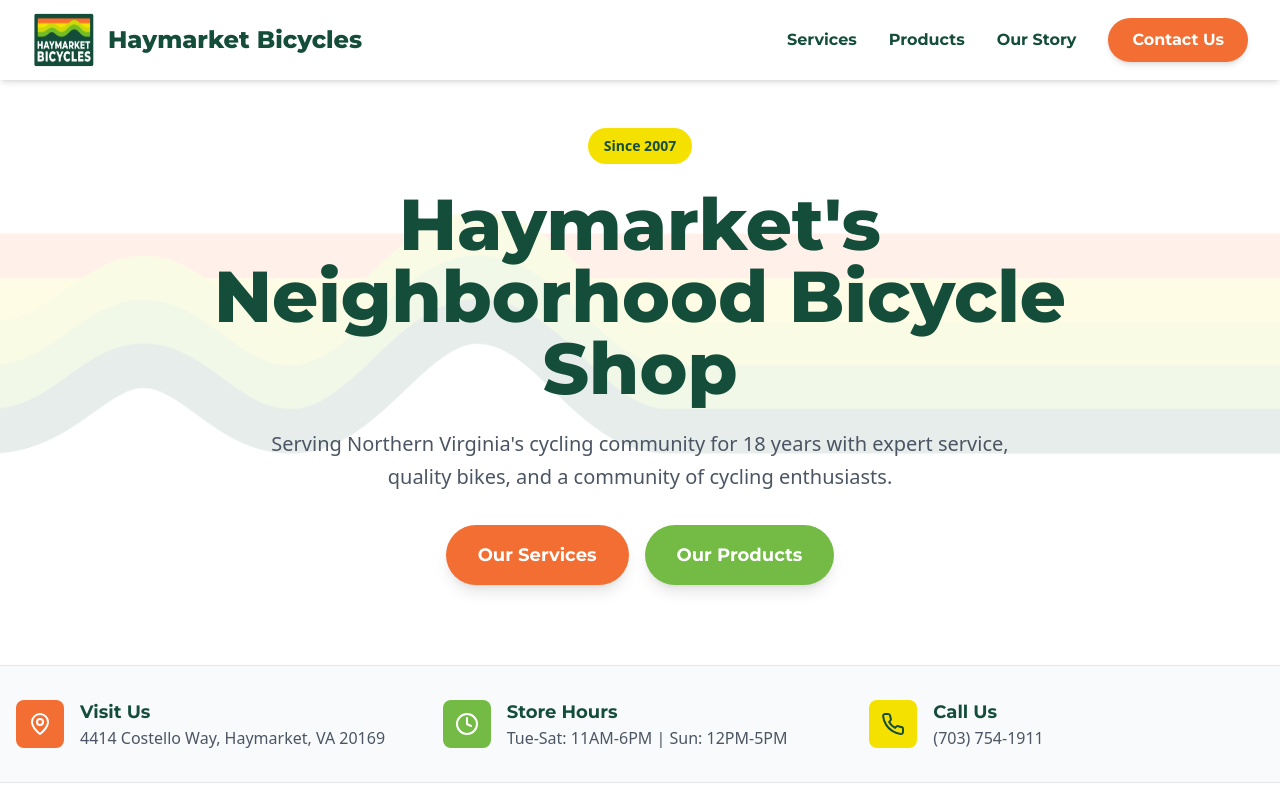
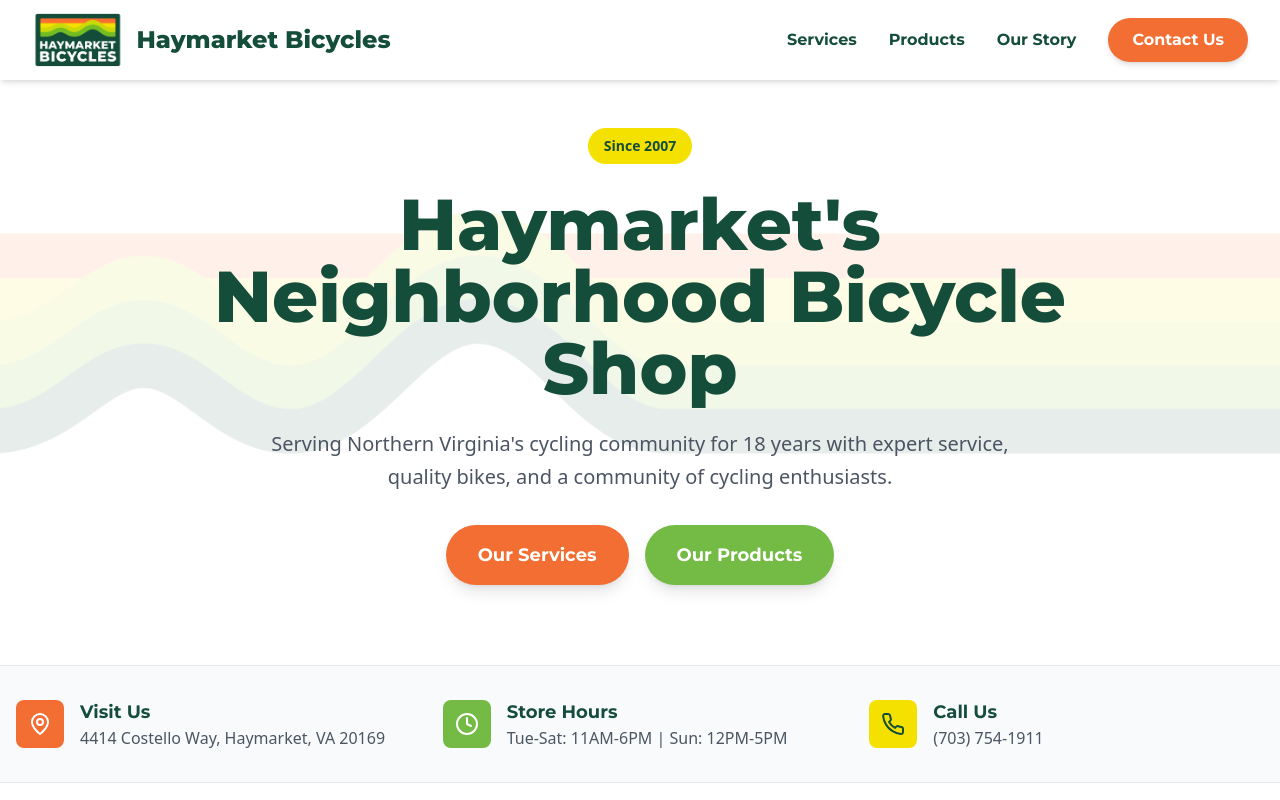
Before and after one commit to grifocx/haymarket-landing, a React (Vite) app: page / in a window 1280 px wide. Shown: the top 800 px of the page. Built offline with nearby package versions, Linux system fonts and the light colour scheme.

Commit message:
Updated Home.tsx

```diff
--- a/src/pages/Catalog.tsx
+++ b/src/pages/Catalog.tsx
@@ -10,7 +10,7 @@ export function Catalog() {
         <div className="max-w-7xl mx-auto px-4 sm:px-6 lg:px-8">
           <div className="flex justify-between items-center h-20">
             <Link to="/" className="flex items-center gap-3">
-              <img src="/Haymarket Bicycles Logo 2024_Patch - Color - Vertical.png" alt="Haymarket Bicycles - Quality Bikes for Sale in Northern Virginia" className="h-16" width="64" height="64" />
+              <img src="/Haymarket Bicycles Logo 2024_Patch - Color - Vertical.png" alt="Haymarket Bicycles - Quality Bikes for Sale in Northern Virginia" className="h-16 w-auto" />
               <span className="font-montserrat text-2xl font-extrabold text-[#144D3A]">Haymarket Bicycles</span>
             </Link>
 
--- a/src/pages/Home.tsx
+++ b/src/pages/Home.tsx
@@ -30,7 +30,7 @@ export function Home() {
         <div className="max-w-7xl mx-auto px-4 sm:px-6 lg:px-8">
           <div className="flex justify-between items-center h-20">
             <div className="flex items-center gap-3">
-              <img src="/Haymarket Bicycles Logo 2024_Patch - Color - Vertical.png" alt="Haymarket Bicycles - Premier Bike Shop in Haymarket, Virginia" className="h-16" width="64" height="64" />
+              <img src="/Haymarket Bicycles Logo 2024_Patch - Color - Vertical.png" alt="Haymarket Bicycles - Premier Bike Shop in Haymarket, Virginia" className="h-16 w-auto" />
               <span className="font-montserrat text-2xl font-extrabold text-[#144D3A]">Haymarket Bicycles</span>
             </div>
 
--- a/src/pages/Services.tsx
+++ b/src/pages/Services.tsx
@@ -10,7 +10,7 @@ export function Services() {
         <div className="max-w-7xl mx-auto px-4 sm:px-6 lg:px-8">
           <div className="flex justify-between items-center h-20">
             <Link to="/" className="flex items-center gap-3">
-              <img src="/Haymarket Bicycles Logo 2024_Patch - Color - Vertical.png" alt="Haymarket Bicycles - Bicycle Repair Services in Haymarket, VA" className="h-16" width="64" height="64" />
+              <img src="/Haymarket Bicycles Logo 2024_Patch - Color - Vertical.png" alt="Haymarket Bicycles - Bicycle Repair Services in Haymarket, VA" className="h-16 w-auto" />
               <span className="font-montserrat text-2xl font-extrabold text-[#144D3A]">Haymarket Bicycles</span>
             </Link>
 
```
